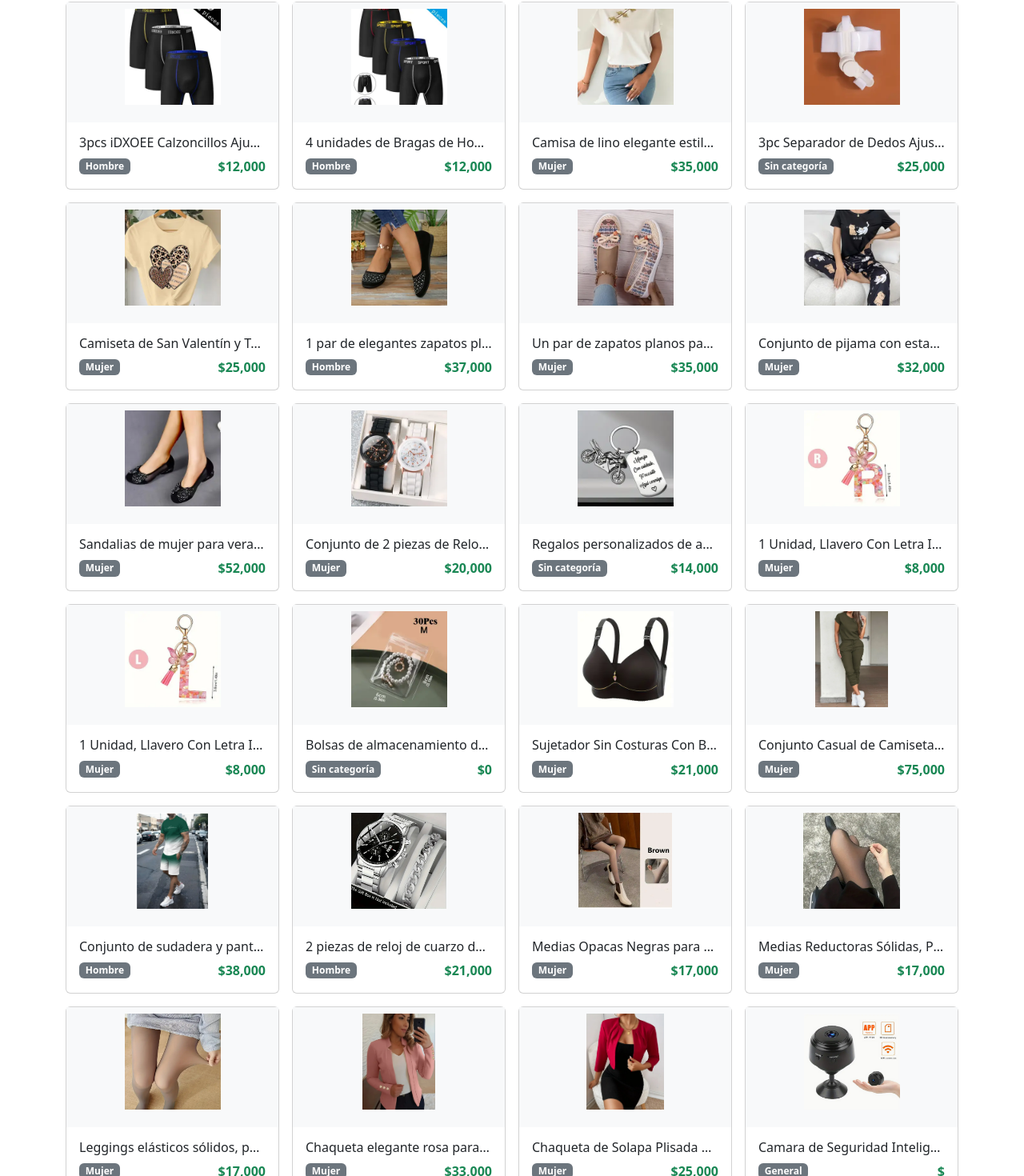
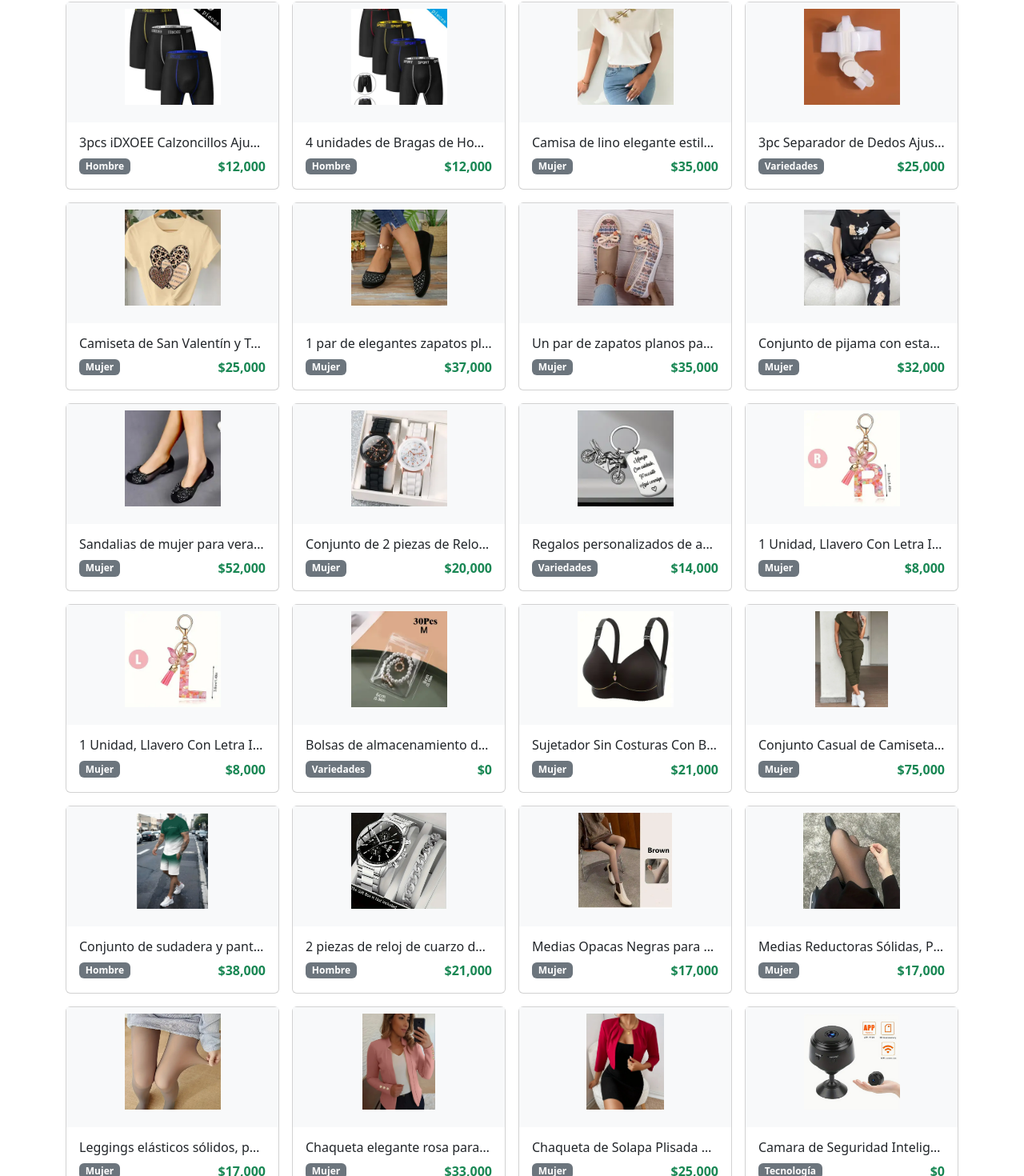
Before and after one commit to Juan31452/tiendaonline, a React (Vite) app: page /products in a window 1280 px wide. Shown: the part 738-2208 px from the top of the page at 80% size. Built offline with nearby package versions, Linux system fonts and the light colour scheme.

Commit message:
se agrega categoria

```diff
--- a/src/components/CategorySelector.jsx
+++ b/src/components/CategorySelector.jsx
@@ -7,7 +7,8 @@ const CategorySelector = ({ onSelectCategory, activeCategory }) => {
     { id: 'hombre', name: 'Hombre' },
     { id: 'mujer', name: 'Mujer' },
     { id: 'nino', name: 'Niños' },
-    { id: 'tecnologia', name: 'Tecnología' }
+    { id: 'tecnologia', name: 'Tecnología' },
+    { id: 'variedades', name: 'Variedades' }
   ];
 
   return (
--- a/src/components/products.jsx
+++ b/src/components/products.jsx
@@ -53,6 +53,9 @@ export default function Products() {
       case 'tecnologia':
         setFilteredProducts(filterByKeywords(['tecnolog', 'electron', 'digital', 'smart']));
         break;
+      case 'variedades':
+          setFilteredProducts(filterByKeywords(['variedade', 'otros', 'variedad', 'general']));
+          break;
       case 'todos':
       default:
         setFilteredProducts(allProducts);
--- a/src/data/products_modified11.json
+++ b/src/data/products_modified11.json
@@ -7,7 +7,7 @@
     "Talla": "Sin talla",
     "IdProducto": "11.1",
     "Imagen": "/assets/Pedido11/img1.jpg",
-    "Categoria": "Sin categoría",
+    "Categoria": "Variedades",
     "Estado": "Disponible"
   },
   {
@@ -18,7 +18,7 @@
     "Talla": "Sin talla",
     "IdProducto": "11.2",
     "Imagen": "/assets/Pedido11/img2.jpg",
-    "Categoria": "Sin categoría",
+    "Categoria": "Variedades",
     "Estado": "Disponible"
   },
   {
@@ -128,7 +128,7 @@
     "Talla": "Talla única",
     "IdProducto": "11.12",
     "Imagen": "/assets/Pedido11/img12.jpg",
-    "Categoria": "Sin categoría",
+    "Categoria": "Variedades",
     "Estado": "Disponible"
   },
   {
@@ -143,14 +143,14 @@
     "Estado": "Disponible"
   },
   {
-    "Descripcion": "1 par de elegantes zapatos planos para mujer con adornos de cristal, parte superior de tela redonda sin cordones para todas las estaciones, suela sintética, plantilla y material interior hechos por el hombre.",
+    "Descripcion": "1 par de elegantes zapatos planos para mujer con adornos de cristal, parte superior de tela redonda sin cordones para todas las estaciones, suela sintética.",
     "Cantidad": 1,
     "Precio": 37000,
     "Color": "Tamaño de etiqueta: CN 40(CO 39)",
     "Talla": "Negro",
     "IdProducto": "11.14",
     "Imagen": "/assets/Pedido11/img14.jpg",
-    "Categoria": "Hombre",
+    "Categoria": "Mujer",
     "Estado": "Disponible"
   },
   {
@@ -205,7 +205,7 @@
     "Talla": "Sin talla",
     "IdProducto": "11.19",
     "Imagen": "/assets/Pedido11/img19.jpg",
-    "Categoria": "Sin categoría",
+    "Categoria": "Variedades",
     "Estado": "Disponible"
   },
   {
@@ -238,7 +238,7 @@
     "Talla": "30",
     "IdProducto": "11.22",
     "Imagen": "/assets/Pedido11/img22.jpg",
-    "Categoria": "Sin categoría",
+    "Categoria": "Variedades",
     "Estado": "Disponible"
   },
   {
--- a/src/data/products_modified12.json
+++ b/src/data/products_modified12.json
@@ -90,12 +90,12 @@
     {
       "Descripcion": "Camara de Seguridad Inteligente",
       "Cantidad": 1,
-      "Precio": null,
+      "Precio": 0,
       "Color": "NO",
       "Talla": null,
       "IdProducto": "12.9",
       "Imagen": "/assets/Pedido12/img9.jpg",
-      "Categoria": null,
+      "Categoria": "Tecnología",
       "Estado": "Disponible"
     },
     {
--- a/src/data/products_modified13.json
+++ b/src/data/products_modified13.json
@@ -73,7 +73,7 @@
     "Talla": "M",
     "IdProducto": "13.7",
     "Imagen": "/assets/Pedido13/img7.jpg",
-    "Categoria": "Sin categoría",
+    "Categoria": "Mujer",
     "Estado": "Disponible"
   },
   {
@@ -117,7 +117,7 @@
     "Talla": "Asian M",
     "IdProducto": "13.11",
     "Imagen": "/assets/Pedido13/img11.jpg",
-    "Categoria": "Sin categoría",
+    "Categoria": "Mujer",
     "Estado": "Disponible"
   },
   {
```
